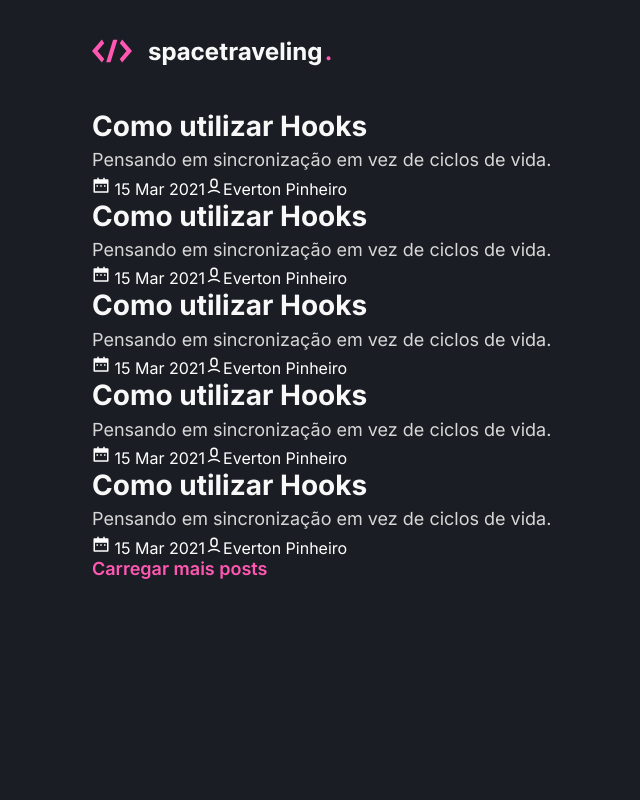
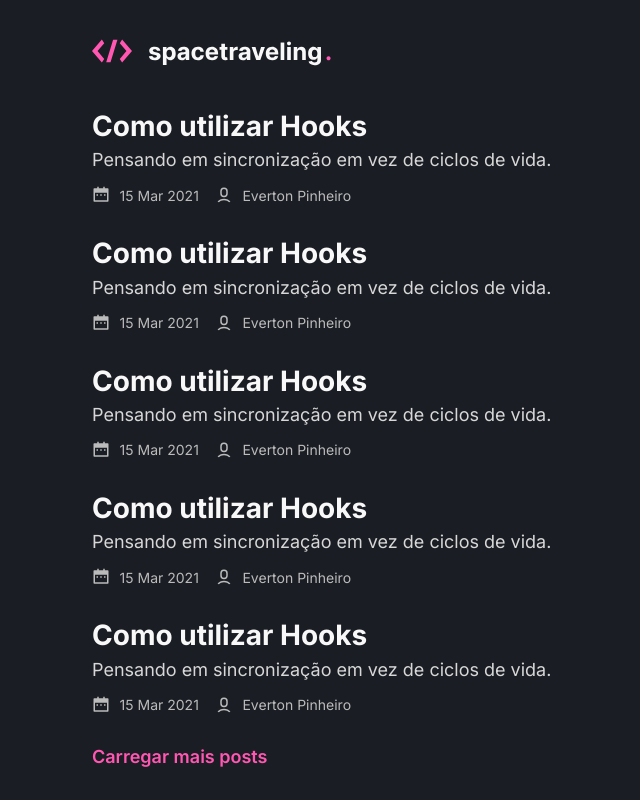
Before and after one commit to TIEverton/spacetraveling, a Next.js app: page / in a window 1280 px wide. Shown: the whole page, without its empty margins (148-788 px from the left). Built offline with nearby package versions, Linux system fonts and the light colour scheme.

Commit message:
:sparkles: Update pages

```diff
--- a/src/pages/index.tsx
+++ b/src/pages/index.tsx
@@ -38,7 +38,7 @@ export default function Home() {
           <div className={styles.cardPost}>
             <h2>Como utilizar Hooks</h2>
             <p>Pensando em sincronização em vez de ciclos de vida.</p>
-            <div>
+            <div className={commonStyles.detailsPost}>
               <span>
                 <RiCalendar2Fill size={18} /> 15 Mar 2021
               </span>
@@ -52,7 +52,7 @@ export default function Home() {
           <div className={styles.cardPost}>
             <h2>Como utilizar Hooks</h2>
             <p>Pensando em sincronização em vez de ciclos de vida. </p>
-            <div>
+            <div className={commonStyles.detailsPost}>
               <span>
                 <RiCalendar2Fill size={18} /> 15 Mar 2021
               </span>
@@ -66,7 +66,7 @@ export default function Home() {
           <div className={styles.cardPost}>
             <h2>Como utilizar Hooks</h2>
             <p>Pensando em sincronização em vez de ciclos de vida. </p>
-            <div>
+            <div className={commonStyles.detailsPost}>
               <span>
                 <RiCalendar2Fill size={18} /> 15 Mar 2021
               </span>
@@ -80,7 +80,7 @@ export default function Home() {
           <div className={styles.cardPost}>
             <h2>Como utilizar Hooks</h2>
             <p>Pensando em sincronização em vez de ciclos de vida. </p>
-            <div>
+            <div className={commonStyles.detailsPost}>
               <span>
                 <RiCalendar2Fill size={18} /> 15 Mar 2021
               </span>
@@ -94,7 +94,7 @@ export default function Home() {
           <div className={styles.cardPost}>
             <h2>Como utilizar Hooks</h2>
             <p>Pensando em sincronização em vez de ciclos de vida. </p>
-            <div>
+            <div className={commonStyles.detailsPost}>
               <span>
                 <RiCalendar2Fill size={18} /> 15 Mar 2021
               </span>
--- a/src/styles/common.module.scss
+++ b/src/styles/common.module.scss
@@ -8,3 +8,22 @@
   width: 100%;
   max-width: 800px;
 }
+
+.detailsPost {
+  display: flex;
+    flex-direction: row;
+    align-items: center;
+    margin: 1rem 0rem 2rem 0rem;
+
+    span {
+      svg {
+        margin-right: 0.6rem;
+      }
+
+      display: flex;
+      align-items: center;
+      color: #BBBBBB;
+      font-size: 0.875rem;
+      margin-right: 1rem;
+    }
+}
```
